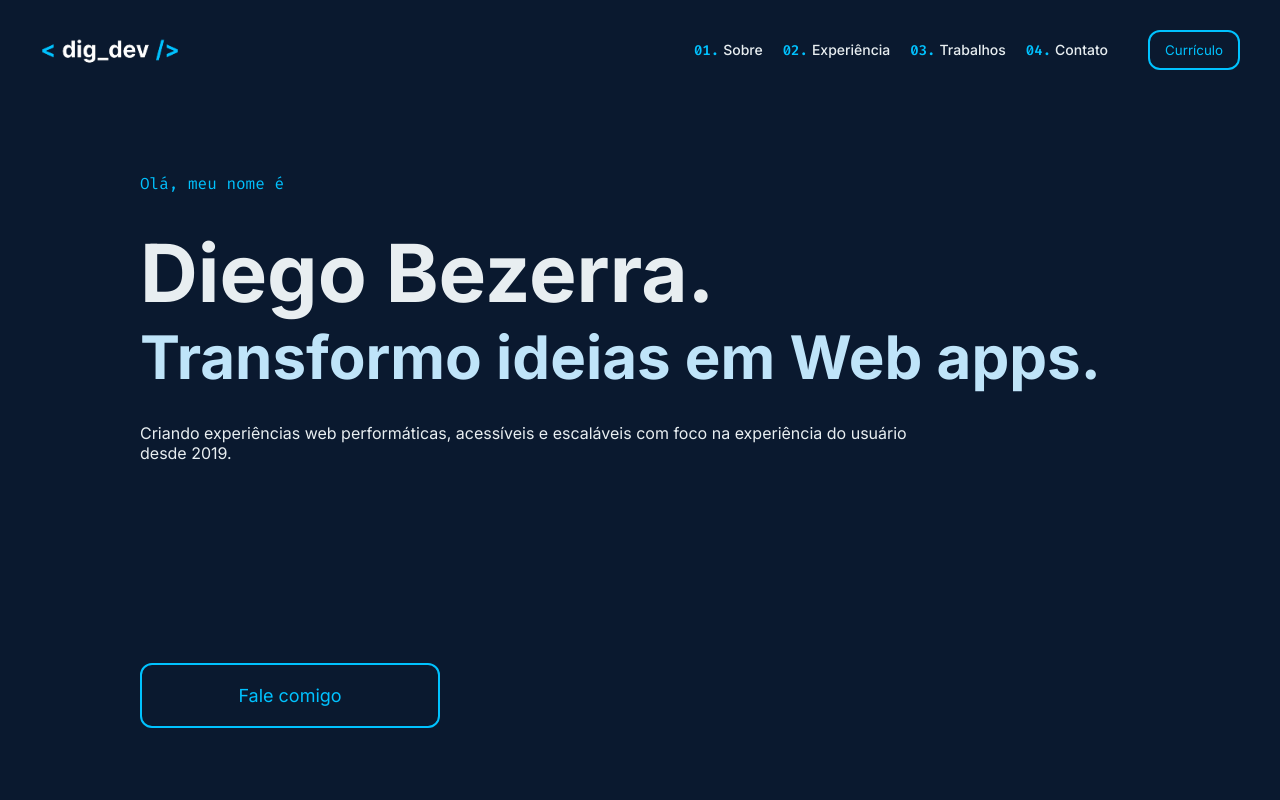
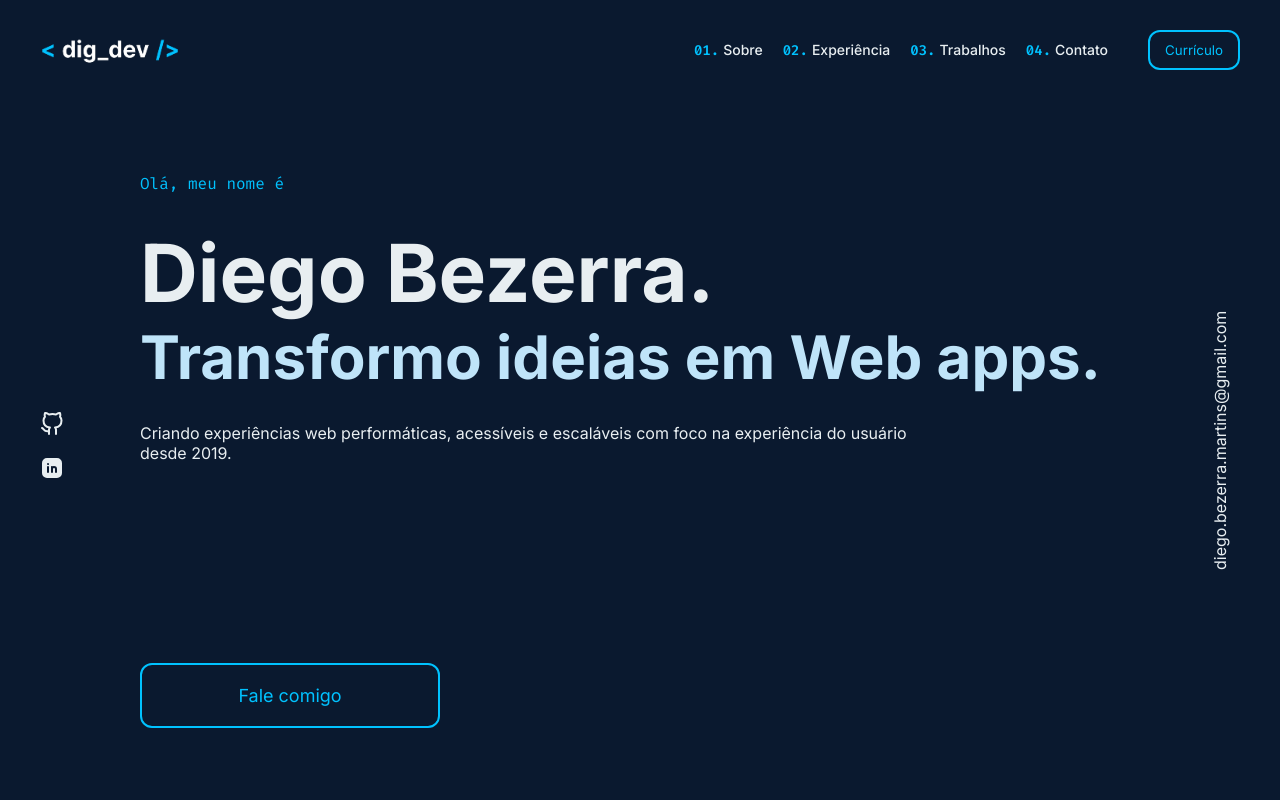
Before and after one commit to Digbezerra/portfolio-v1, a React (Vite) app in the folder portfolio-v1/: page / in a window 1280 px wide. Shown: the top 800 px of the page. Built offline with nearby package versions, Linux system fonts and the light colour scheme.

Commit message:
Aside structure

```diff
--- a/portfolio-v1/src/components/sections/Contact.jsx
+++ b/portfolio-v1/src/components/sections/Contact.jsx
@@ -13,7 +13,7 @@ export function Contact() {
           ducimus maxime temporibus facere corporis quos iure sunt accusantium
           eum. Voluptatibus!
         </p>
-        <Button className="btn--hero">Posso te ajudar!</Button>
+        <Button className="btn--hero">Me dê um alô!</Button>
       </section>
     </>
   );
--- a/portfolio-v1/src/components/sections/Hero.jsx
+++ b/portfolio-v1/src/components/sections/Hero.jsx
@@ -1,4 +1,6 @@
 import { Button } from "../Button";
+import { GithubIcon } from "../icons/GithubIcon";
+import { LinkedinIcon } from "../icons/LinkedinIcon";
 
 export function Hero() {
   return (
@@ -12,6 +14,13 @@ export function Hero() {
           foco na experiência do usuário desde 2019.
         </p>
         <Button className="btn--default btn--hero">Fale comigo</Button>
+        <div className="icons__static">
+          <GithubIcon />
+          <LinkedinIcon />
+        </div>
+        <div className="email__static">
+          <p>diego.bezerra.martins@gmail.com</p>
+        </div>
       </section>
     </>
   );
--- a/portfolio-v1/src/index.css
+++ b/portfolio-v1/src/index.css
@@ -120,6 +120,7 @@ section {
   display: flex;
   flex-direction: column;
   align-items: center;
+  position: relative;
 }
 
 .paragraph {
@@ -192,6 +193,40 @@ section {
   align-items: flex-start;
   padding: 0px;
   width: 100rem;
+}
+
+.icons__static {
+  display: flex;
+  flex-direction: column;
+  gap: 2rem;
+  width: 40px;
+  position: fixed;
+  bottom: 40vh;
+  left: 40px;
+  right: auto;
+  z-index: 10;
+  transition: var(--transition);
+  cursor: pointer;
+}
+
+.icons__static .icon__github:hover {
+  color: var(--blue-light);
+}
+
+.email__static:hover {
+  color: var(--blue-light);
+}
+
+.email__static {
+  width: 40px;
+  position: fixed;
+  bottom: 30vh;
+  left: auto;
+  right: 40px;
+  z-index: 10;
+  transform: rotate(-90deg);
+  cursor: pointer;
+  transition: var(--transition);
 }
 
 .title {
```
